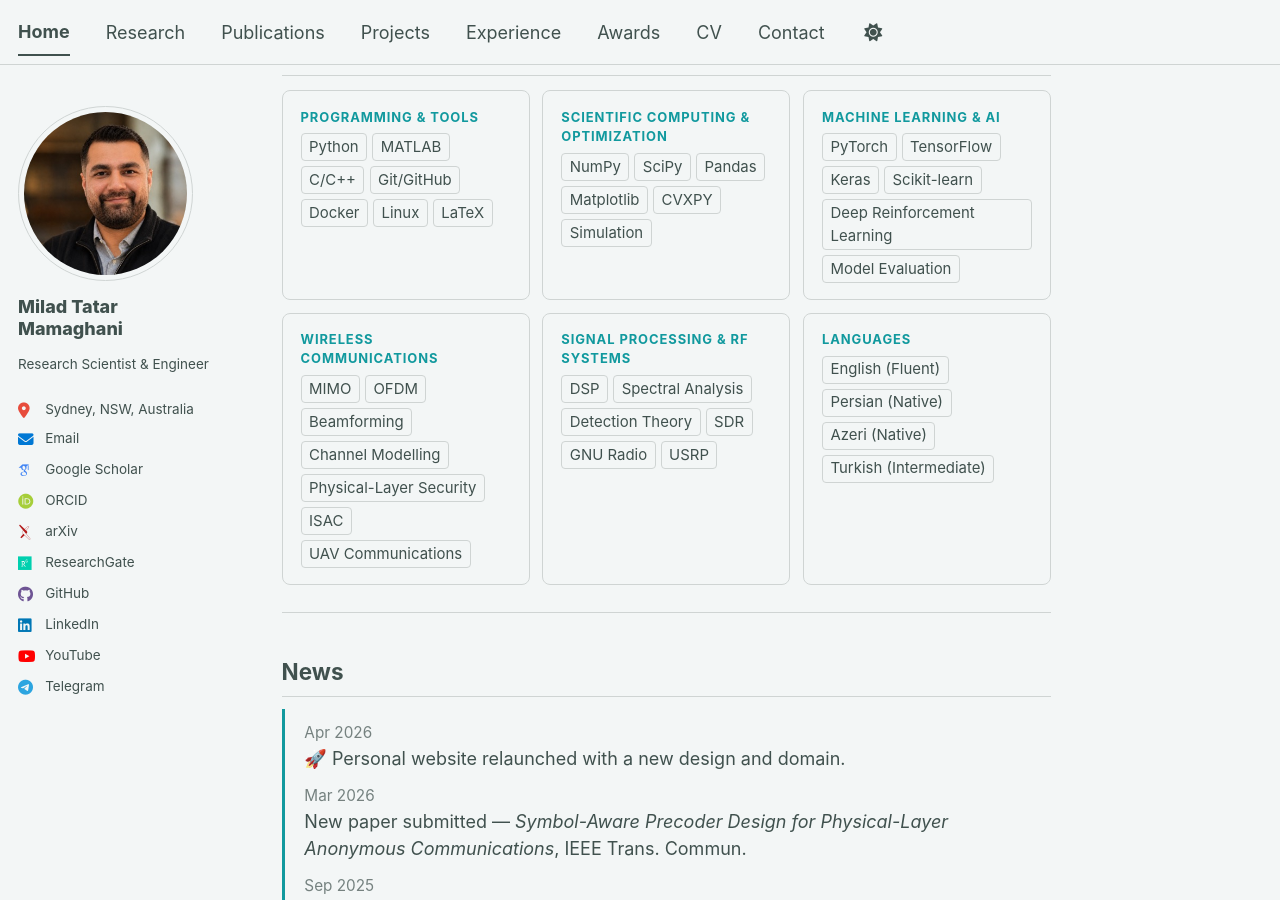
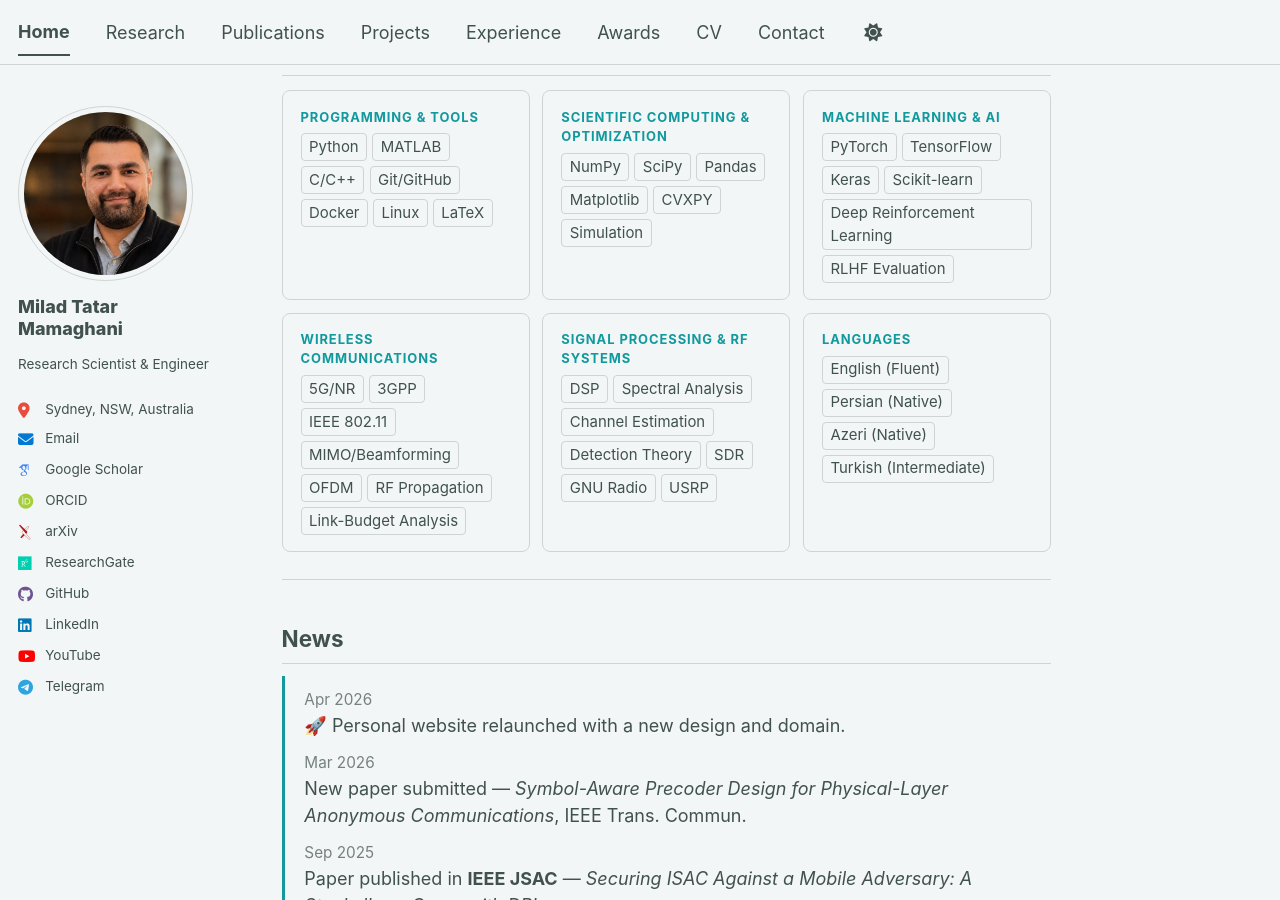
Before and after one commit to miladtm94/miladtm94.github.io, a Jekyll site: the page built from _pages/about.md, in a window 1280 px wide and 900 px high, scrolled down 1684 px. Built offline with Jekyll 4.4.1, drawn with Linux system fonts in a browser that asks for light colours; some web fonts are replaced.

Commit message:
Some updates

```diff
--- a/_pages/about.md
+++ b/_pages/about.md
@@ -181,20 +181,20 @@ I'm Milad, originally from [Mamaqan](https://en.wikipedia.org/wiki/Mamqan), a to
       <span class="about__tag">Keras</span>
       <span class="about__tag">Scikit-learn</span>
       <span class="about__tag">Deep Reinforcement Learning</span>
-      <span class="about__tag">Model Evaluation</span>
+      <span class="about__tag">RLHF Evaluation</span>
     </div>
   </div>
 
   <div class="about__card">
     <div class="about__card-title">Wireless Communications</div>
     <div class="about__tags">
-      <span class="about__tag">MIMO</span>
+      <span class="about__tag">5G/NR</span>
+      <span class="about__tag">3GPP</span>
+      <span class="about__tag">IEEE 802.11</span>
+      <span class="about__tag">MIMO/Beamforming</span>
       <span class="about__tag">OFDM</span>
-      <span class="about__tag">Beamforming</span>
-      <span class="about__tag">Channel Modelling</span>
-      <span class="about__tag">Physical-Layer Security</span>
-      <span class="about__tag">ISAC</span>
-      <span class="about__tag">UAV Communications</span>
+      <span class="about__tag">RF Propagation</span>
+      <span class="about__tag">Link-Budget Analysis</span>
     </div>
   </div>
 
@@ -203,6 +203,7 @@ I'm Milad, originally from [Mamaqan](https://en.wikipedia.org/wiki/Mamqan), a to
     <div class="about__tags">
       <span class="about__tag">DSP</span>
       <span class="about__tag">Spectral Analysis</span>
+      <span class="about__tag">Channel Estimation</span>
       <span class="about__tag">Detection Theory</span>
       <span class="about__tag">SDR</span>
       <span class="about__tag">GNU Radio</span>
```
